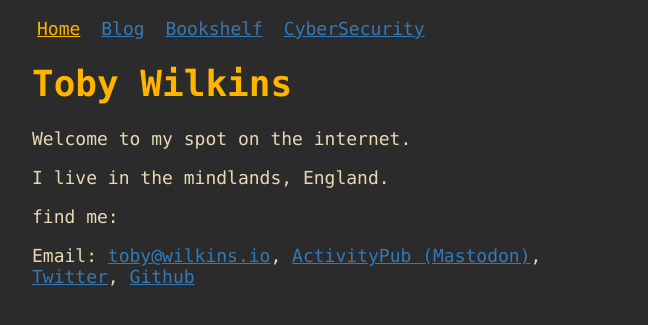
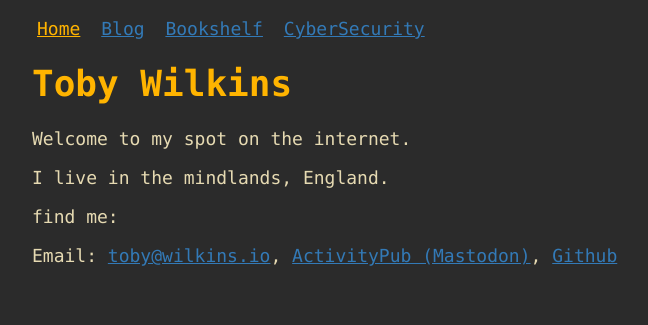
Before and after one commit to tjcwilk/tjcwilk.github.io, a Jekyll site: the page built from index.html, in a window 1280 px wide. Shown: the top 325 px of the page, without its empty margins (308-956 px from the left). Built offline with Jekyll 4.4.1, drawn with Linux system fonts in a browser that asks for light colours.

Commit message:
Update index.html

```diff
--- a/index.html
+++ b/index.html
@@ -13,7 +13,6 @@ title: Home
     Email: <a href="mailto:toby@wilkins.io">toby@wilkins.io</a>,
 
     <a href="https://twit.social/web/@toby" target="_blank">ActivityPub (Mastodon)</a>,
-    <a href="https://twitter.com/tjcwilk" target="_blank">Twitter</a>,
     <a href="https://github.com/tjcwilk" target="_blank">Github</a>
 
 </div>
```
